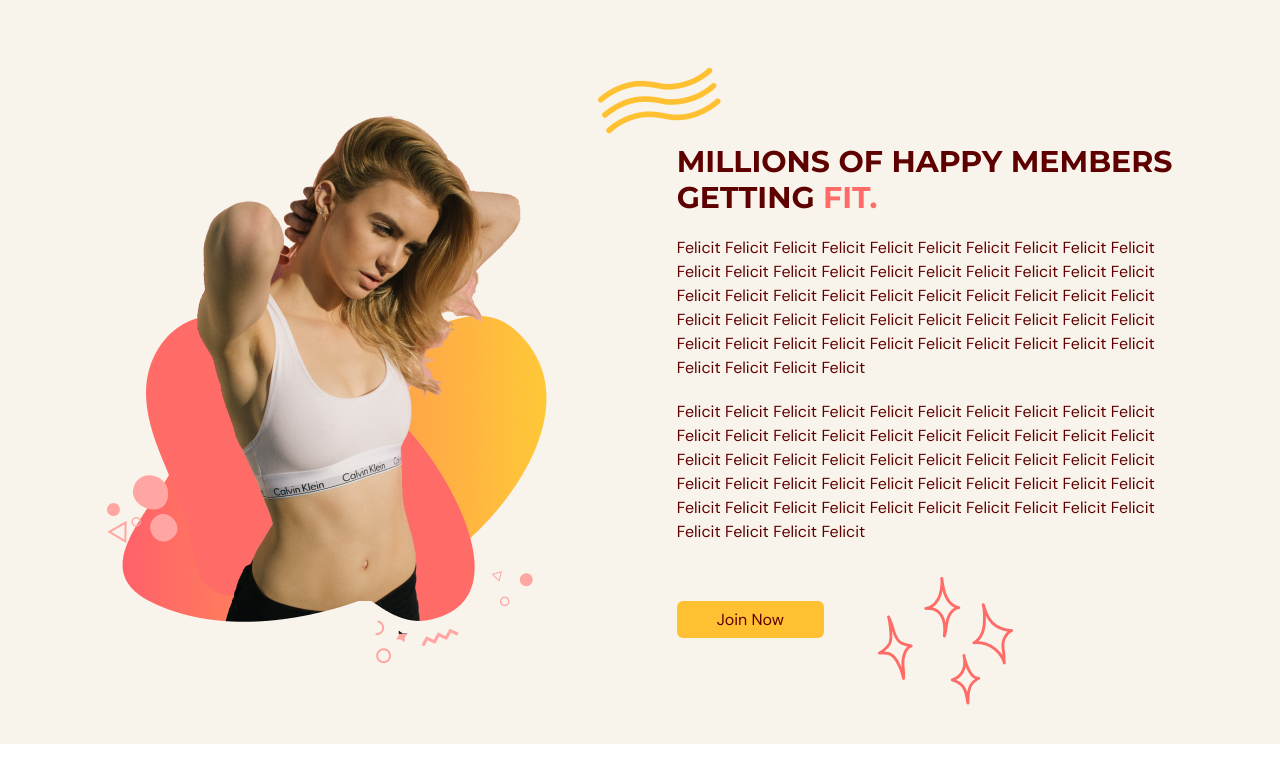
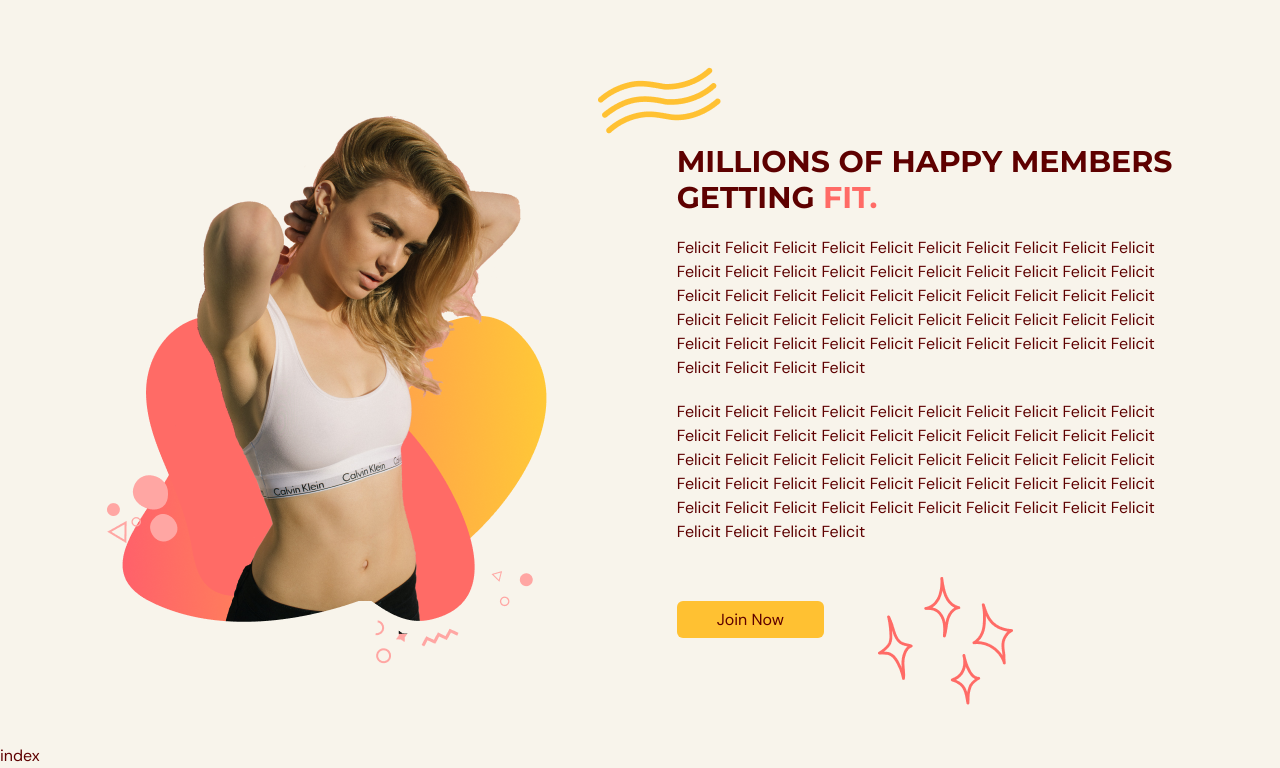
Before and after one commit to mbuimbogo/Gym, a React (Vite) app: page / in a window 1280 px wide. Shown: the part 1406-2174 px from the top of the page. Before the commit the page ends 2150 px from the top, so only its background shows below. Built offline with nearby package versions, Linux system fonts and the light colour scheme.

Commit message:
Create ourclasses component

```diff
--- a/src/App.tsx
+++ b/src/App.tsx
@@ -2,6 +2,7 @@
 import { useEffect, useState } from "react";
 import Benefits from "./scenes/benefits";
 import Home from "./scenes/home";
+import OurClasses from "./scenes/ourclasses";
 import { SelectedPage } from "./shared/type";
 
 function App() {
@@ -31,6 +32,7 @@
       />
       <Home setSelectedPage={setSelectedPage} />
       <Benefits setSelectedPage={setSelectedPage} />
+      <OurClasses setSelectedPage={setSelectedPage} />
     </div>
   );
 }
--- /dev/null
+++ b/src/scenes/ourclasses/index.tsx
@@ -0,0 +1,13 @@
+import { SelectedPage } from '@/shared/type'
+
+type Props = {
+    setSelectedPage: (value: SelectedPage) => void
+}
+
+const OurClasses = ({setSelectedPage}: Props) => {
+  return (
+    <div>index</div>
+  )
+}
+
+export default OurClasses
```
